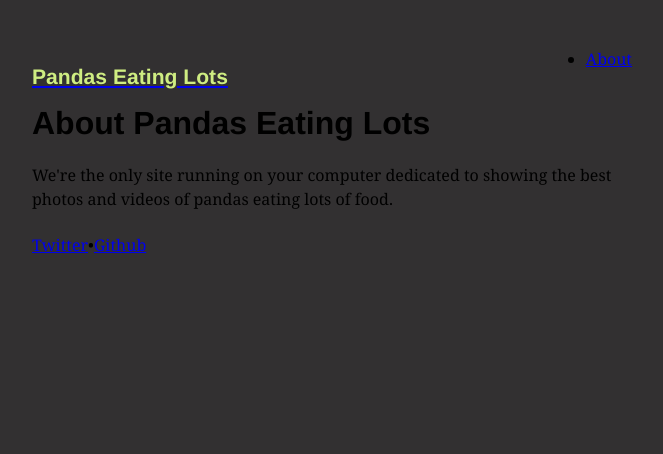
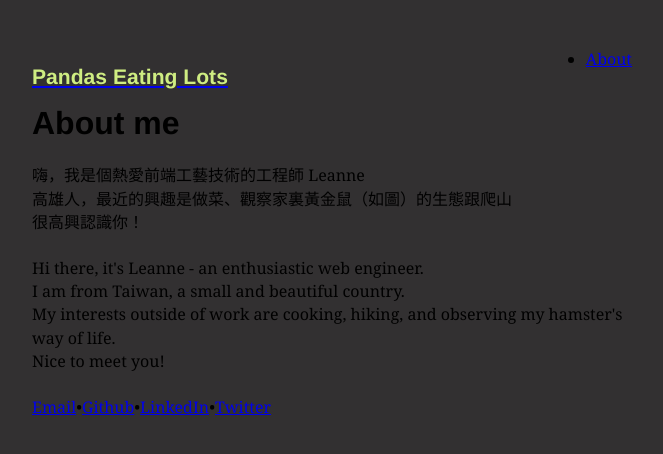
Before and after one commit to leannechen/blog, a Gatsby site: page /about in a window 1280 px wide. Shown: the whole page, without its empty margins (308-971 px from the left). Built offline with nearby package versions, Linux system fonts and the light colour scheme; Gatsby itself is replaced by a stand-in of ours; some packages are replaced by stand-ins of ours; what typography-theme-parnassus would draw is missing.

Commit message:
feat(about): write about me content

```diff
--- a/src/components/layout.js
+++ b/src/components/layout.js
@@ -27,11 +27,6 @@ export default function Layout({ children }) {
         </ul>
       </header>
       {children}
-      <footer>
-        <a href="https://twitter.com">Twitter</a>
-        •
-        <a href="https://github.com">Github</a>
-      </footer>
     </div>
   )
 }
--- a/src/pages/about.js
+++ b/src/pages/about.js
@@ -2,14 +2,31 @@ import React from "react"
 import { graphql } from "gatsby"
 import Layout from "../components/layout"
 
-export default function About({data}) {
+export default function About({ data }) {
   return (
     <Layout>
-      <h1>About {data.site.siteMetadata.title}</h1>
+      <h1>About me</h1>
+      <p>嗨，我是個熱愛前端工藝技術的工程師 Leanne<br/>
+        高雄人，最近的興趣是做菜、觀察家裏黃金鼠（如圖）的生態跟爬山<br/>
+        很高興認識你！
+      </p>
       <p>
-        We're the only site running on your computer dedicated to showing the
-        best photos and videos of pandas eating lots of food.
+        Hi there, it's Leanne - an enthusiastic web engineer. <br/>
+        I am from Taiwan, a small and beautiful country. <br/>
+        My interests outside of work are cooking, hiking, and observing my hamster's way of life. <br/>
+        Nice to meet you!
       </p>
+      <p>
+        <a href="mailto:leannechen.tw@gmail.com">Email</a>
+         •
+        <a href="https://github.com/leannechen" target="_blank" rel="noreferrer">Github</a>
+         •
+        <a href="https://www.linkedin.com/in/lianchentw/" target="_blank" rel="noreferrer">LinkedIn</a>
+         •
+        <a href="https://twitter.com" target="_blank" rel="noreferrer">Twitter</a>
+      </p>
+      {/* todo: Hamster's photo */}
+      {/*<img src="../images/hamster-with-wheat-dumbbells.jpg" alt=""/>*/}
     </Layout>
   )
 }
```
Also changed, not shown: src/images/hamster-with-wheat-dumbbells.jpg (added).
